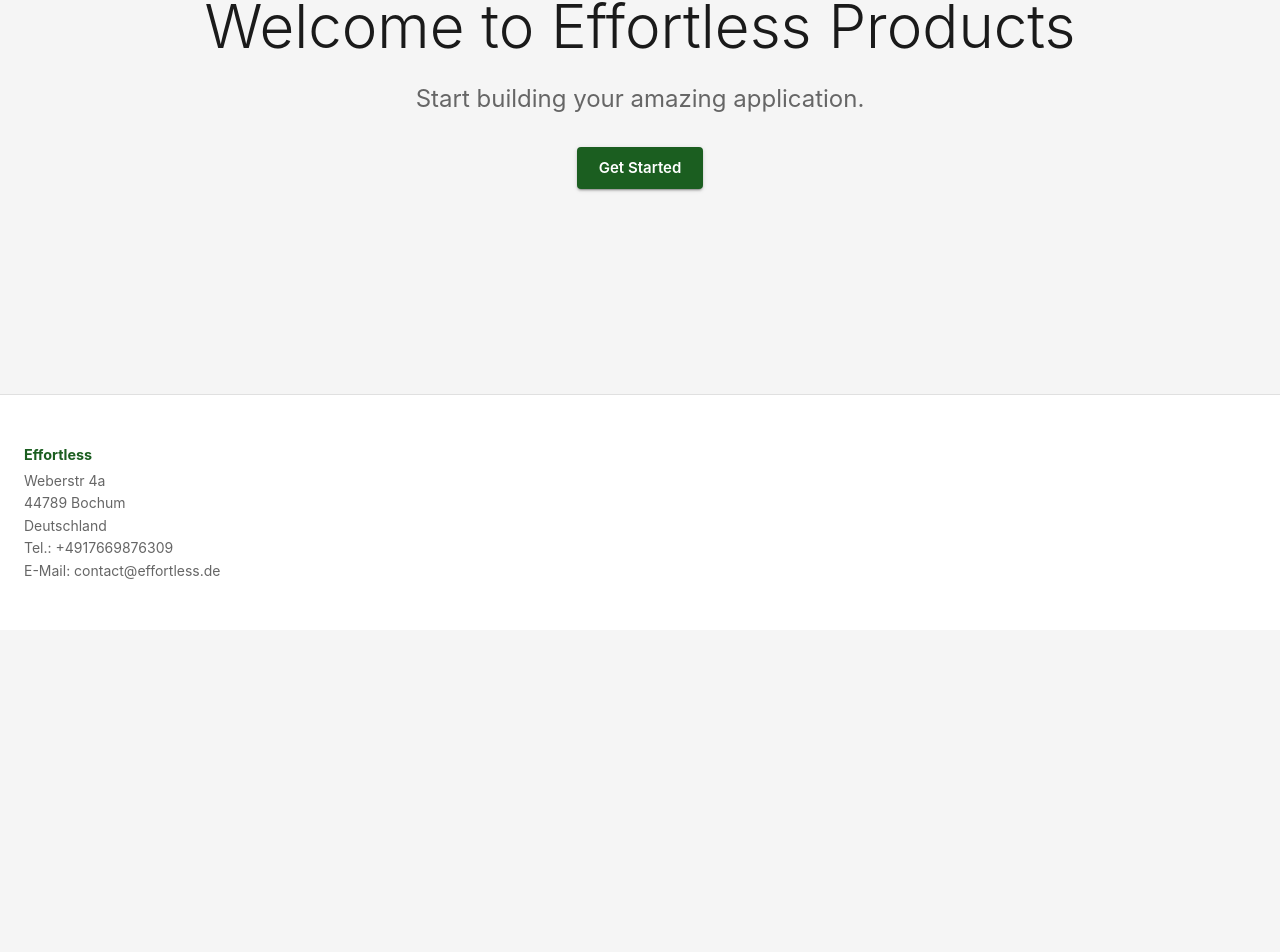
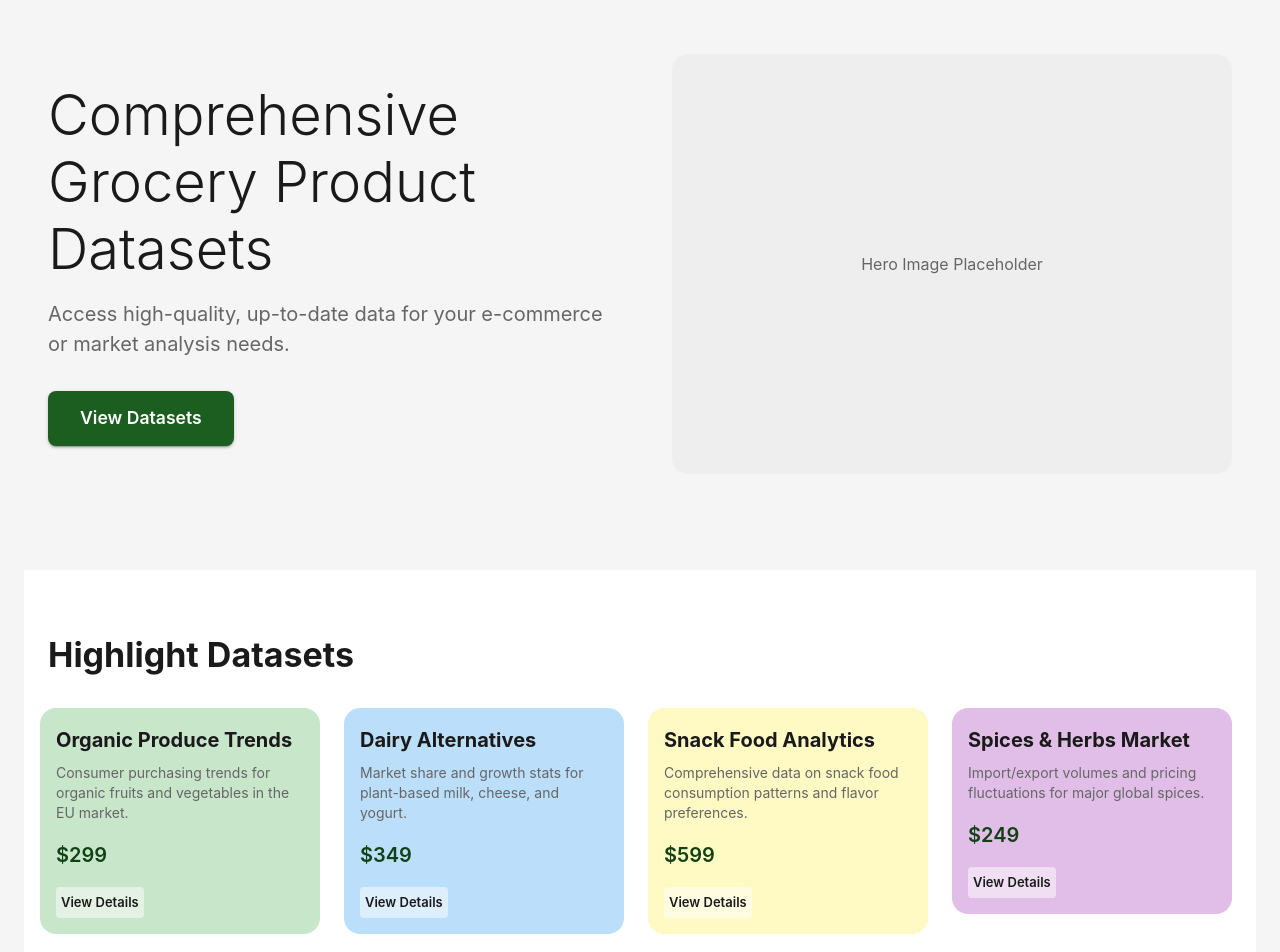
Before and after one commit to ores04/effortless_products_frontend, a React (Vite) app: page / in a window 1280 px wide. Shown: the part 170-1122 px from the top of the page. Before the commit the page ends 800 px from the top, so only its background shows below. Built offline with nearby package versions, Linux system fonts and the light colour scheme.

Commit message:
feat: first home screen implementation

```diff
--- /dev/null
+++ b/src/components/DatasetCard.tsx
@@ -0,0 +1,54 @@
+import { Button, Card, CardContent, CardActions, Typography } from '@mui/material';
+import { Link as RouterLink } from 'react-router-dom';
+
+interface DatasetCardProps {
+  title: string;
+  description: string;
+  price: string;
+  color: string;
+  link: string;
+}
+
+export default function DatasetCard({ title, description, price, color, link }: DatasetCardProps) {
+  return (
+    <Card
+      sx={{
+        minWidth: 280,
+        maxWidth: 320,
+        bgcolor: color,
+        borderRadius: 4,
+        boxShadow: 'none',
+        display: 'flex',
+        flexDirection: 'column',
+        height: '100%'
+      }}
+    >
+      <CardContent sx={{ flex: 1 }}>
+        <Typography variant="h6" component="div" gutterBottom sx={{ fontWeight: 700 }}>
+          {title}
+        </Typography>
+        <Typography variant="body2" color="text.secondary" sx={{ mb: 2 }}>
+          {description}
+        </Typography>
+        <Typography variant="h6" color="primary.dark" sx={{ fontWeight: 600 }}>
+          {price}
+        </Typography>
+      </CardContent>
+      <CardActions sx={{ p: 2, pt: 0 }}>
+        <Button
+          component={RouterLink}
+          to={link}
+          size="small"
+          sx={{
+            color: 'text.primary',
+            bgcolor: 'rgba(255,255,255,0.5)',
+            '&:hover': { bgcolor: 'rgba(255,255,255,0.8)' },
+            fontWeight: 600
+          }}
+        >
+          View Details
+        </Button>
+      </CardActions>
+    </Card>
+  );
+}
--- /dev/null
+++ b/src/components/Hero.tsx
@@ -0,0 +1,72 @@
+import { Box, Button, Container, Stack, Typography } from '@mui/material';
+import { Link as RouterLink } from 'react-router-dom';
+
+export default function Hero() {
+  return (
+    <Box sx={{ bgcolor: 'background.default', py: { xs: 8, md: 12 } }}>
+      <Container maxWidth="xl">
+        <Stack direction={{ xs: 'column', md: 'row' }} spacing={8} alignItems="center">
+          {/* Text Content */}
+          <Box sx={{ flex: 1, textAlign: 'left' }}>
+            <Typography
+              variant="h2"
+              component="h1"
+              sx={{
+                fontWeight: 300,
+                color: 'text.primary',
+                mb: 2,
+                fontSize: { xs: '2.5rem', md: '3.5rem' },
+                lineHeight: 1.2
+              }}
+            >
+              Comprehensive Grocery Product Datasets
+            </Typography>
+            <Typography
+              variant="h5"
+              component="h2"
+              color="text.secondary"
+              sx={{ mb: 4, maxWidth: 600, lineHeight: 1.5, fontSize: { xs: '1.1rem', md: '1.25rem' } }}
+            >
+              Access high-quality, up-to-date data for your e-commerce or market analysis needs.
+            </Typography>
+            <Button
+              component={RouterLink}
+              to="/pricing"
+              variant="contained"
+              size="large"
+              sx={{
+                fontSize: '1.1rem',
+                px: 4,
+                py: 1.5,
+                borderRadius: 2,
+                textTransform: 'none'
+              }}
+            >
+              View Datasets
+            </Button>
+          </Box>
+
+          {/* Image Placeholder */}
+          <Box sx={{ flex: 1, width: '100%', display: 'flex', justifyContent: 'center' }}>
+            <Box
+              sx={{
+                width: '100%',
+                maxWidth: 600,
+                aspectRatio: '4/3',
+                bgcolor: 'grey.200',
+                borderRadius: 4,
+                display: 'flex',
+                alignItems: 'center',
+                justifyContent: 'center',
+              }}
+            >
+              <Typography variant="body1" color="text.secondary">
+                Hero Image Placeholder
+              </Typography>
+            </Box>
+          </Box>
+        </Stack>
+      </Container>
+    </Box>
+  );
+}
--- /dev/null
+++ b/src/components/HighlightDatasets.tsx
@@ -0,0 +1,93 @@
+import { Box, Container, Typography } from '@mui/material';
+import { useEffect, useRef } from 'react';
+import DatasetCard from './DatasetCard';
+
+const datasets = [
+  {
+    title: 'Global Coffee Beans',
+    description: 'Detailed analysis of coffee bean production, pricing, and origin data globally.',
+    price: '$499',
+    color: '#FFCDD2', // Pastel Red
+    link: '/pricing',
+  },
+  {
+    title: 'Organic Produce Trends',
+    description: 'Consumer purchasing trends for organic fruits and vegetables in the EU market.',
+    price: '$299',
+    color: '#C8E6C9', // Pastel Green
+    link: '/pricing',
+  },
+  {
+    title: 'Dairy Alternatives',
+    description: 'Market share and growth stats for plant-based milk, cheese, and yogurt.',
+    price: '$349',
+    color: '#BBDEFB', // Pastel Blue
+    link: '/pricing',
+  },
+  {
+    title: 'Snack Food Analytics',
+    description: 'Comprehensive data on snack food consumption patterns and flavor preferences.',
+    price: '$599',
+    color: '#FFF9C4', // Pastel Yellow
+    link: '/pricing',
+  },
+  {
+    title: 'Spices & Herbs Market',
+    description: 'Import/export volumes and pricing fluctuations for major global spices.',
+    price: '$249',
+    color: '#E1BEE7', // Pastel Purple
+    link: '/pricing',
+  },
+];
+
+export default function HighlightDatasets() {
+  const scrollRef = useRef<HTMLDivElement>(null);
+
+  useEffect(() => {
+    const scrollContainer = scrollRef.current;
+    if (!scrollContainer) return;
+
+    const scrollAmount = 320 + 24; // Card max-width + gap
+
+    const interval = setInterval(() => {
+      if (scrollContainer.scrollLeft + scrollContainer.clientWidth >= scrollContainer.scrollWidth) {
+        scrollContainer.scrollTo({ left: 0, behavior: 'smooth' });
+      } else {
+        scrollContainer.scrollBy({ left: scrollAmount, behavior: 'smooth' });
+      }
+    }, 3000);
+
+    return () => clearInterval(interval);
+  }, []);
+
+  return (
+    <Box sx={{ py: 8, bgcolor: 'background.paper' }}>
+      <Container maxWidth="xl">
+        <Typography variant="h4" component="h2" gutterBottom sx={{ fontWeight: 700, mb: 4 }}>
+          Highlight Datasets
+        </Typography>
+
+        <Box
+          ref={scrollRef}
+          sx={{
+            display: 'flex',
+            gap: 3,
+            overflowX: 'auto',
+            pb: 2,
+            mx: -2,
+            px: 2,
+            alignItems: 'stretch', // Ensure equal height
+            '&::-webkit-scrollbar': { display: 'none' }, // Hide scrollbar for Chrome/Safari
+            msOverflowStyle: 'none', // Hide scrollbar for IE/Edge
+            scrollbarWidth: 'none', // Hide scrollbar for Firefox
+            scrollBehavior: 'smooth',
+          }}
+        >
+          {datasets.map((dataset) => (
+            <DatasetCard key={dataset.title} {...dataset} />
+          ))}
+        </Box>
+      </Container>
+    </Box>
+  );
+}
--- a/src/pages/HomePage.tsx
+++ b/src/pages/HomePage.tsx
@@ -1,19 +1,12 @@
-import { Typography, Box, Button } from '@mui/material';
+import { Box } from '@mui/material';
+import Hero from '../components/Hero';
+import HighlightDatasets from '../components/HighlightDatasets';
 
 export default function HomePage() {
   return (
-    <Box sx={{ textAlign: 'center', my: 4 }}>
-      <Typography variant="h2" component="h1" gutterBottom>
-        Welcome to Effortless Products
-      </Typography>
-      <Typography variant="h5" component="h2" gutterBottom color="text.secondary">
-        Start building your amazing application.
-      </Typography>
-      <Box sx={{ mt: 4 }}>
-        <Button variant="contained" size="large">
-          Get Started
-        </Button>
-      </Box>
+    <Box>
+      <Hero />
+      <HighlightDatasets />
     </Box>
   );
 }
```
